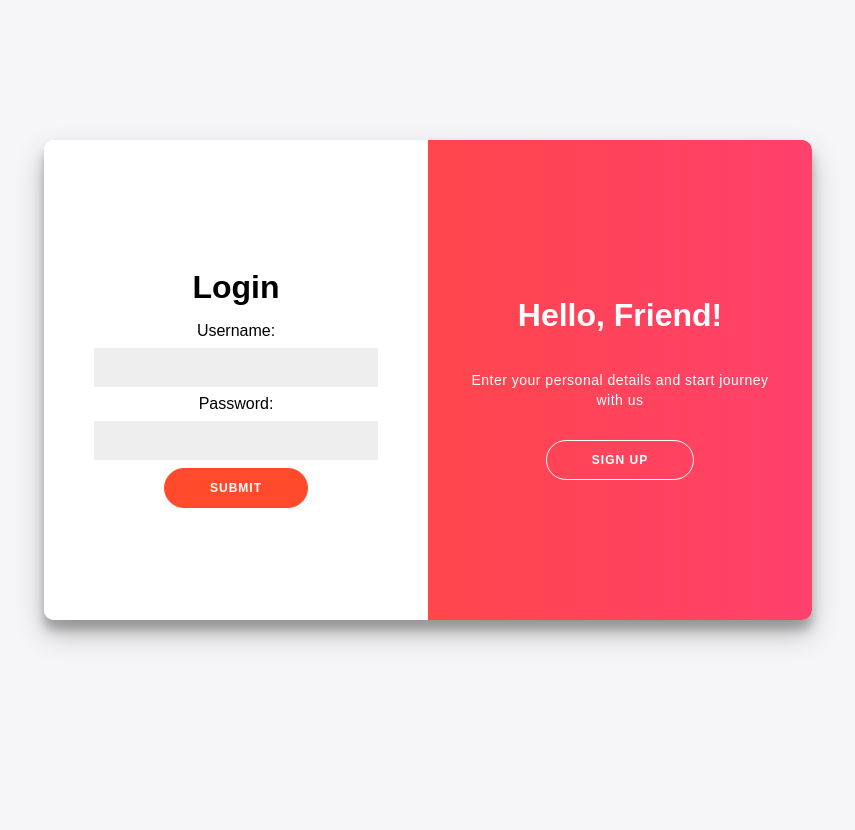
After one commit to chwung/Hub-Aid-Service, a PHP site: page /betterLogin.php in a window 1280 px wide. The commit adds this page. Shown: the whole page, without its empty margins (212-1067 px from the left). Run offline with PHP 8.4, Linux system fonts and the light colour scheme.

Commit message:
trying out template for login and register

```diff
--- /dev/null
+++ b/betterLogin.css
@@ -0,0 +1,183 @@
+* {
+	box-sizing: border-box;
+}
+
+body {
+	background: #f6f5f7;
+	display: flex;
+	justify-content: center;
+	align-items: center;
+	flex-direction: column;
+	font-family: 'Montserrat', sans-serif;
+	height: 100vh;
+	margin: -20px 0 50px;
+}
+
+h1 {
+	font-weight: bold;
+	margin: 1rem;
+}
+
+p {
+	font-size: 14px;
+	font-weight: 100;
+	line-height: 20px;
+	letter-spacing: 0.5px;
+	margin: 20px 0 30px;
+}
+
+button {
+	border-radius: 20px;
+	border: 1px solid #FF4B2B;
+	background-color: #FF4B2B;
+	color: #FFFFFF;
+	font-size: 12px;
+	font-weight: bold;
+	padding: 12px 45px;
+	letter-spacing: 1px;
+	text-transform: uppercase;
+	transition: transform 80ms ease-in;
+}
+
+button:active {
+	transform: scale(0.95);
+}
+
+button:focus {
+	outline: none;
+}
+
+button.ghost {
+	background-color: transparent;
+	border-color: #FFFFFF;
+}
+
+form {
+	background-color: #FFFFFF;
+	display: flex;
+	align-items: center;
+	justify-content: center;
+	flex-direction: column;
+	padding: 0 50px;
+	height: 100%;
+	text-align: center;
+}
+
+input {
+	background-color: #eee;
+	border: none;
+	padding: 12px 15px;
+	margin: 8px 0;
+	width: 100%;
+}
+
+.container {
+	background-color: #fff;
+	border-radius: 10px;
+  	box-shadow: 0 14px 28px rgba(0,0,0,0.25),
+			0 10px 10px rgba(0,0,0,0.22);
+	position: relative;
+	overflow: hidden;
+	width: 768px;
+	max-width: 100%;
+	min-height: 480px;
+}
+
+.form-container {
+	position: absolute;
+	top: 0;
+	height: 100%;
+	transition: all 0.6s ease-in-out;
+}
+
+.sign-in-container {
+	left: 0;
+	width: 50%;
+	z-index: 2;
+}
+
+.container.right-panel-active .sign-in-container {
+	transform: translateX(100%);
+}
+
+.sign-up-container {
+	left: 0;
+	width: 50%;
+	opacity: 0;
+	z-index: 1;
+}
+
+.container.right-panel-active .sign-up-container {
+	transform: translateX(100%);
+	opacity: 1;
+	z-index: 5;
+	animation: show 0.6s;
+}
+
+
+.overlay-container {
+	position: absolute;
+	top: 0;
+	left: 50%;
+	width: 50%;
+	height: 100%;
+	overflow: hidden;
+	transition: transform 0.6s ease-in-out;
+	z-index: 100;
+}
+
+.container.right-panel-active .overlay-container{
+	transform: translateX(-100%);
+}
+
+.overlay {
+	background: #FF416C;
+	background: -webkit-linear-gradient(to right, #FF4B2B, #FF416C);
+	background: linear-gradient(to right, #FF4B2B, #FF416C);
+	background-repeat: no-repeat;
+	background-size: cover;
+	background-position: 0 0;
+	color: #FFFFFF;
+	position: relative;
+	left: -100%;
+	height: 100%;
+	width: 200%;
+  	transform: translateX(0);
+	transition: transform 0.6s ease-in-out;
+}
+
+.container.right-panel-active .overlay {
+  	transform: translateX(50%);
+}
+
+.overlay-panel {
+	position: absolute;
+	display: flex;
+	align-items: center;
+	justify-content: center;
+	flex-direction: column;
+	padding: 0 40px;
+	text-align: center;
+	top: 0;
+	height: 100%;
+	width: 50%;
+	transform: translateX(0);
+	transition: transform 0.6s ease-in-out;
+}
+
+.overlay-left {
+	transform: translateX(-20%);
+}
+
+.container.right-panel-active .overlay-left {
+	transform: translateX(0);
+}
+
+.overlay-right {
+	right: 0;
+	transform: translateX(0);
+}
+
+.container.right-panel-active .overlay-right {
+	transform: translateX(20%);
+}
--- /dev/null
+++ b/betterLogin.php
@@ -0,0 +1,101 @@
+<?php
+    session_start();
+
+    include ("dbcon.php");
+?>
+
+<head>
+  <title>Login/Sign Up Form</title>
+  <link rel="stylesheet" href="betterLogin.css">
+</head>
+<body>
+  <div class="container" id="container">
+    <!-- sign in page -->
+    <div class="form-container sign-in-container">
+      <form method="POST" action="#" class="form" id="login">
+        <h1 class="form__title">Login</h1>
+        <div class="form__input-group">
+          <label for="username">Username: </label>
+          <input type="text" class="form__input" name="username" id="username" maxlength="20" required>
+        </div>
+        <div class="form__input-group">
+          <label for="pass">Password: </label>
+          <input type="password" class="form__input" name="pass" id="pass" maxlength="20" required>
+        </div>
+        <div class="form__input-group">
+          <button type="submit" class="form__button">Submit</button>
+        </div>
+     </form>
+    </div>
+
+   <!--  create account page -->
+   <div class="form-container sign-up-container">
+     <form method="POST" action="#" class="form" id="register">
+       <h1 class="form__title">Register</h1>
+       <div class="form__input-group">
+         <label for="username"> Username: </label>
+         <input type="text" class="form__input" name="username" id="username" maxlength="20" required>
+       </div>
+        <div class="form__input-group">
+          <label for="pass">Password: </label>
+          <input type="password" class="form__input" name="pass" id="pass" maxlength="20" required>
+        </div>
+       <button class="form__button" type="submit">Submit</button>
+     </form>
+   </div>
+
+   <div class="overlay-container">
+		<div class="overlay">
+			<div class="overlay-panel overlay-left">
+				<h1>Welcome Back!</h1>
+				<p>Please login with your personal info</p>
+				<button class="ghost" id="signIn">Sign In</button>
+			</div>
+			<div class="overlay-panel overlay-right">
+				<h1>Hello, Friend!</h1>
+				<p>Enter your personal details and start journey with us</p>
+				<button class="ghost" id="signUp">Sign Up</button>
+			</div>
+		</div>
+	</div>
+ </div>
+
+  <script src="scripts/main.js"></script>
+
+</body>
+<?php
+      if($_SERVER['REQUEST_METHOD'] == "POST")
+      {
+        $username = $_POST["username"];
+        $password = $_POST["password"];
+        $patientFlag = 0;
+        $staffFlag = 0;
+
+
+        $sqlPatient = "SELECT * FROM PATIENTS WHERE username = '$username' AND password = '$password'";
+        $patient = $connection->query($sqlPatient);
+
+        $sqlStaff = "SELECT * FROM STAFFS WHERE username = '$username' AND password = '$password'";
+        $staff = $connection->query($sqlStaff);
+
+        if($patient -> num_rows > 0){
+            $patientFlag = 1;
+        }else if($staff -> num_rows > 0) {
+            $staffFlag = 1;
+        }
+
+        if($staffFlag == 0 && $patientFlag == 0){
+            echo '<script type="text/javascript">';
+            echo 'alert("Username or Password wrong.");';
+            echo '</script>';
+        } else if($patientFlag == 1) {
+            $_SESSION['patientUsername'] = $username;
+            $_SESSION['patientPassword'] = $password;
+            header("location: PatientProfile.php");
+        } else if($staffFlag == 1){
+            $_SESSION['staffUsername'] = $username;
+            $_SESSION['staffPassword'] = $password;
+            header("location: staffprofile.php");
+        }
+    }
+    ?>
--- a/register.php
+++ b/register.php
@@ -60,7 +60,6 @@ if($_SERVER['REQUEST_METHOD'] == "POST")
   <body class = "bg-info">
       <div class="row vh-100 align-items-center justify-content-center">
         <div class="col-12 col-sm-8 col-md-6 col-lg-4 col-xl-4 bg-white rounded p-5 shadow">
-          <img src="Vaccine_Icon.png" alt="Vaccine Logo" style="width: 50%; height: 25%; margin-left: 25%">
           <h1 class="mb-0 text-center font-weight-bold">Create an Account</h1>
           <form id="form" name="staffForm" method="post">
             <div class="mb-4">
```
Also changed, not shown: betterRegister.css (added, +162 -0 lines), betterRegister.php (added, +22 -0 lines), login.php (+6 -5 lines), styles.css (+11 -0 lines).
